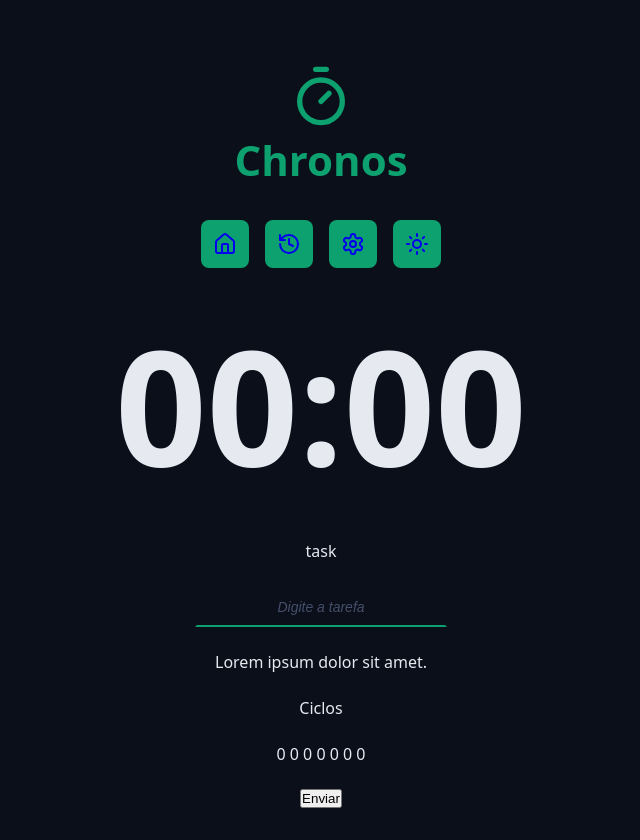
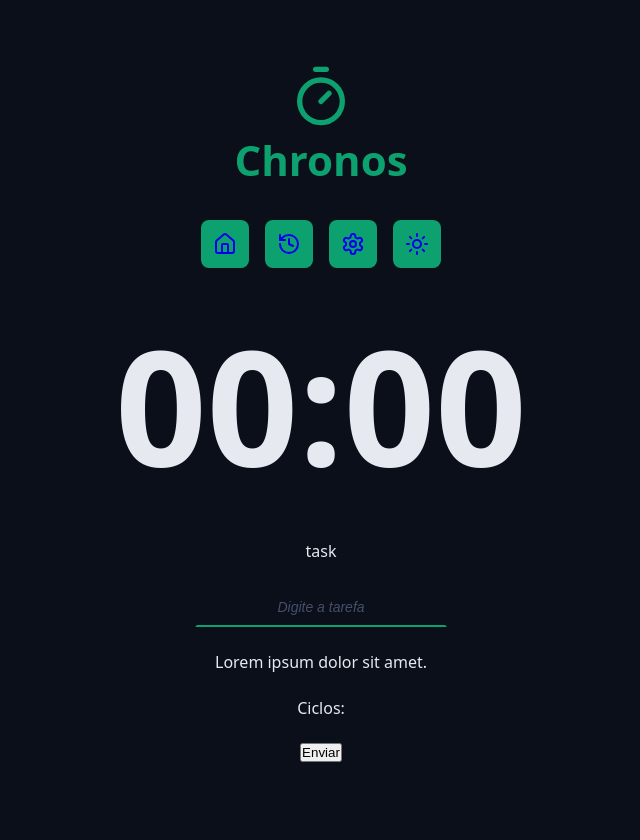
Before and after one commit to NevesRebeca/chronos-pomodoro, a React (Vite) app: page / in a window 1280 px wide. Shown: the whole page, without its empty margins (319-959 px from the left). After the commit the page ends 800 px from the top, so only its background shows below. Built offline with nearby package versions, Linux system fonts and the light colour scheme.

Commit message:
feat: componentes dos ciclos

```diff
--- a/src/App.tsx
+++ b/src/App.tsx
@@ -6,6 +6,7 @@
 import { Menu } from "./components/Menu";
 import { CountDown } from "./components/CountDown";
 import { DefaultInput } from "./components/DefaultInput";
+import { Cycles } from "./components/Cycles";
 
 export function App() {
   return (
@@ -38,8 +39,7 @@
           </div>
 
           <div className="formRow">
-            <p>Ciclos</p>
-            <p> 0 0 0 0 0 0 0 </p>
+            <Cycles />
           </div>
 
           <div className="formRow">
--- /dev/null
+++ b/src/components/Cycles/index.tsx
@@ -0,0 +1,13 @@
+import styles from "./styles.module.css";
+
+export function Cycles() {
+  return (
+    <div className={styles.cycles}>
+      <span>Ciclos:</span>
+
+      <div className={styles.cycleDots}>
+        <span className="cycleDot"></span>
+      </div>
+    </div>
+  );
+}
--- /dev/null
+++ b/src/components/Cycles/styles.module.css
@@ -0,0 +1,13 @@
+.cycles {
+}
+
+.cycleDots {
+  display: flex;
+}
+
+.cycleDot {
+  width: 2rem;
+  height: 2rem;
+  background-color: var(--primary);
+  border-radius: 50%;
+}
```
